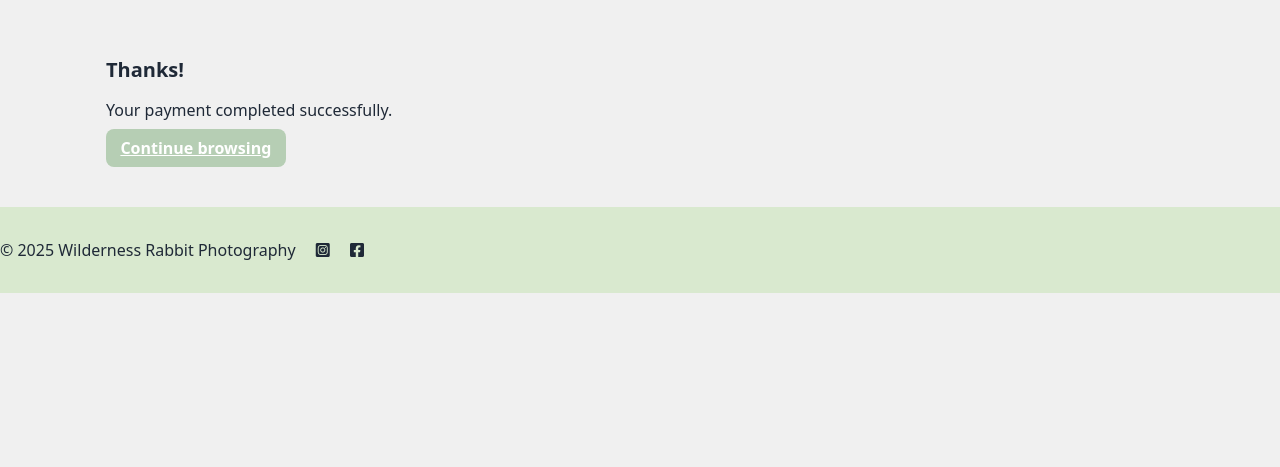
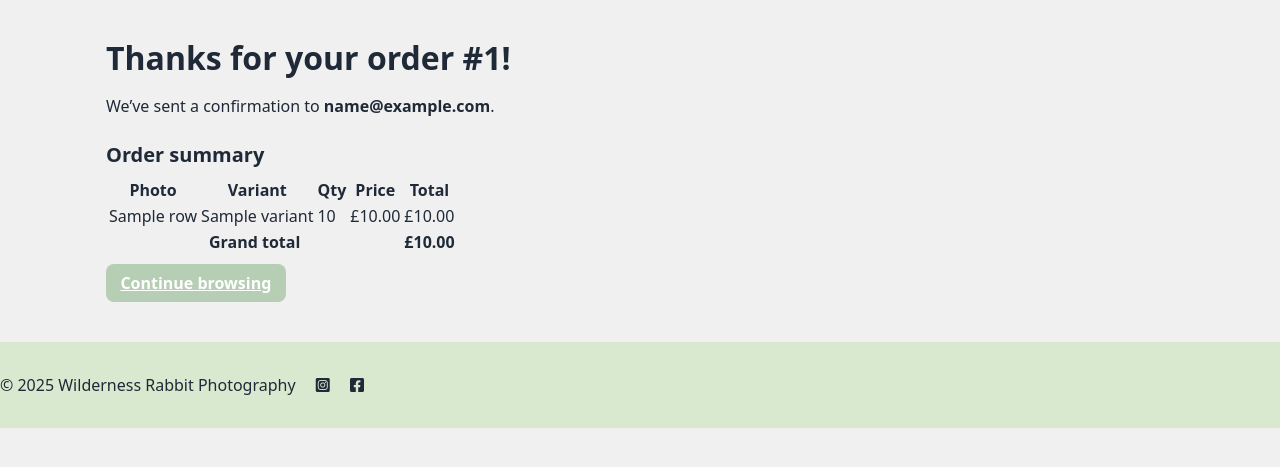
Before and after one commit to rory-codes/wildness_rabbit_photography, a Django app: template templates/checkout/success.html in a window 1280 px wide. Shown: the part 73-540 px from the top of the page. Run offline with Django 5.2, Linux system fonts and the light colour scheme; tables that the repository leaves empty hold one stand-in row (values such as "Sample post"); the template is opened without the code that fills it: values that come from a table or form of the project are taken from there, most other values are stand-ins (such as "Sample title", 1, 10 or a date in 2020).

Commit message:
Enhance success view to display order details and summary after payment

```diff
--- a/templates/checkout/success.html
+++ b/templates/checkout/success.html
@@ -1,9 +1,54 @@
 {% extends "base.html" %}
 {% block title %}Order complete{% endblock %}
+
 {% block content %}
 <section class="section">
-  <h1 class="h2">Thanks!</h1>
-  <p>Your payment completed successfully.</p>
-  <p><a class="btn" href="{% url 'catalog:index' %}">Continue browsing</a></p>
+  <h1 class="h1">
+    Thanks for your order{% if order %} #{{ order.id }}{% endif %}!
+  </h1>
+
+  {% if order and order.email %}
+    <p>We’ve sent a confirmation to <strong>{{ order.email }}</strong>.</p>
+  {% else %}
+    <p>Your order has been received.</p>
+  {% endif %}
+
+  {% if items %}
+    <h2 class="h2">Order summary</h2>
+    <div class="table-wrap">
+      <table class="table">
+        <thead>
+          <tr>
+            <th>Photo</th>
+            <th>Variant</th>
+            <th class="ta-right">Qty</th>
+            <th class="ta-right">Price</th>
+            <th class="ta-right">Total</th>
+          </tr>
+        </thead>
+        <tbody>
+          {% for it in items %}
+            <tr>
+              <td>{{ it.title }}</td>
+              <td>{{ it.variant }}</td>
+              <td class="ta-right">{{ it.qty }}</td>
+              <td class="ta-right">£{{ it.price|floatformat:2 }}</td>
+              <td class="ta-right">£{{ it.line_total|floatformat:2 }}</td>
+            </tr>
+          {% endfor %}
+        </tbody>
+        <tfoot>
+          <tr>
+            <th colspan="4" class="ta-right">Grand total</th>
+            <th class="ta-right">£{{ total|floatformat:2 }}</th>
+          </tr>
+        </tfoot>
+      </table>
+    </div>
+  {% endif %}
+
+  <p class="mt-4">
+    <a href="{% url 'catalog:index' %}" class="btn">Continue browsing</a>
+  </p>
 </section>
 {% endblock %}
```
